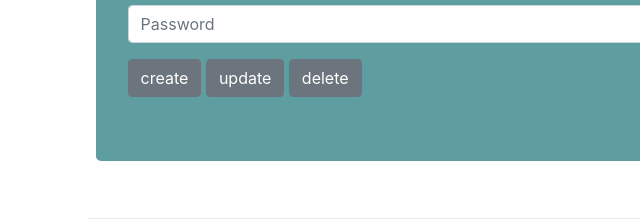
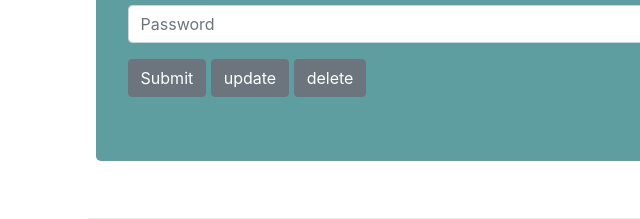
Before and after one commit to mostoptimal/HUe.02, a website: page public/index.html in a window 1280 px wide. Shown: the part 375-594 px from the top of the page, 0-640 px from the left. Drawn offline with nearby package versions, Linux system fonts and the light colour scheme; files whose address does not match are found by name.

Commit message:
update Button function

```diff
--- a/public/index.html
+++ b/public/index.html
@@ -44,7 +44,7 @@
                 <input type="password" class="form-control " id="passWort" placeholder="Password" required>
             </div>
         </form>
-        <button type="submit" class="btn btn-secondary two"  id="submitBtn" value="Send" onclick="readContent()">create</button>
+        <button class="btn btn-secondary "  id="submitBtn" value="Send" onclick="loadDoc()">Submit</button>
         <button onclick="updateUser()" class="btn btn-secondary two"  id="updateBtn" value="update">update</button>
         <button  class="btn btn-secondary two"  id="deleteBtn" value="delete">delete</button>
 
@@ -69,9 +69,7 @@
 <br><br><br><br><br>
 <!--Table End-->
 <!--script-->
-<script>
-
-/// path funktioniert gut
+<script language="javascript" type="text/javascript">
     var users = [];//public Array
     var fName, lName, email, password;//public String Variables
     function loadDoc() {
```
